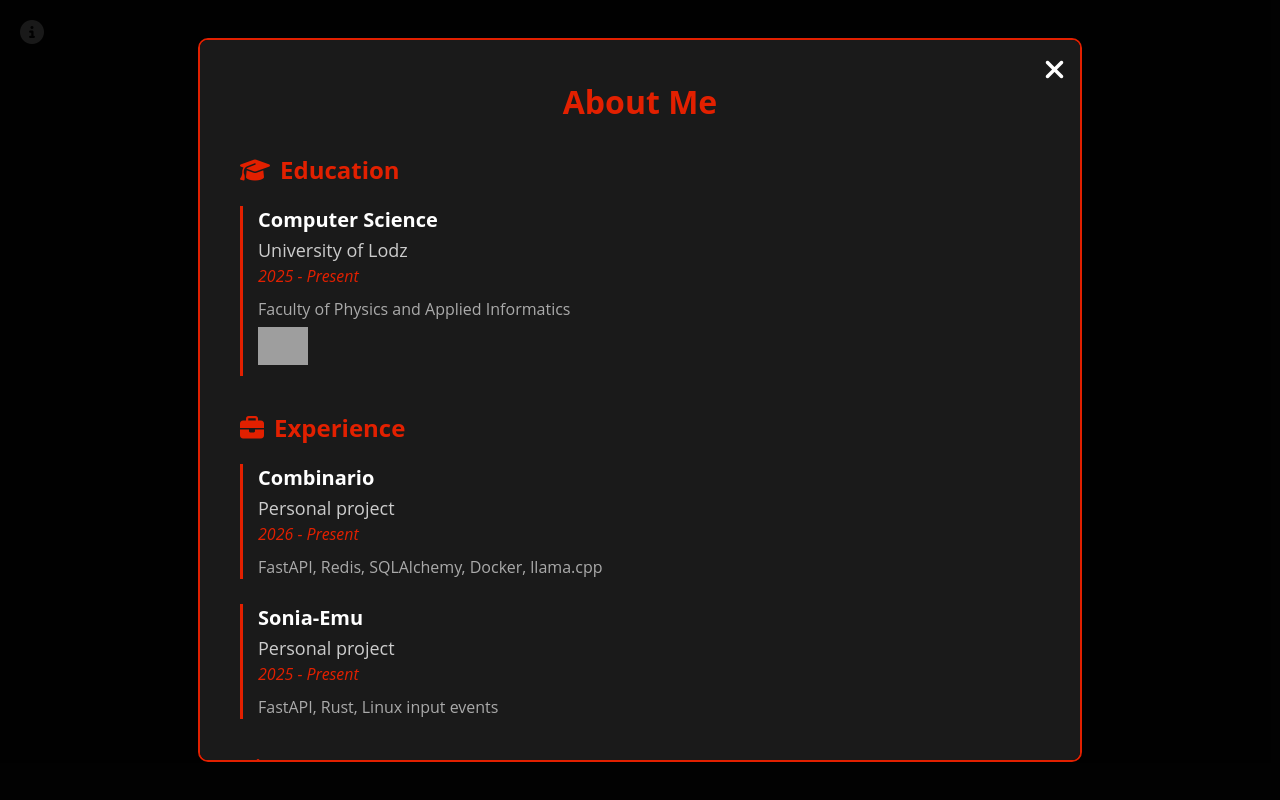
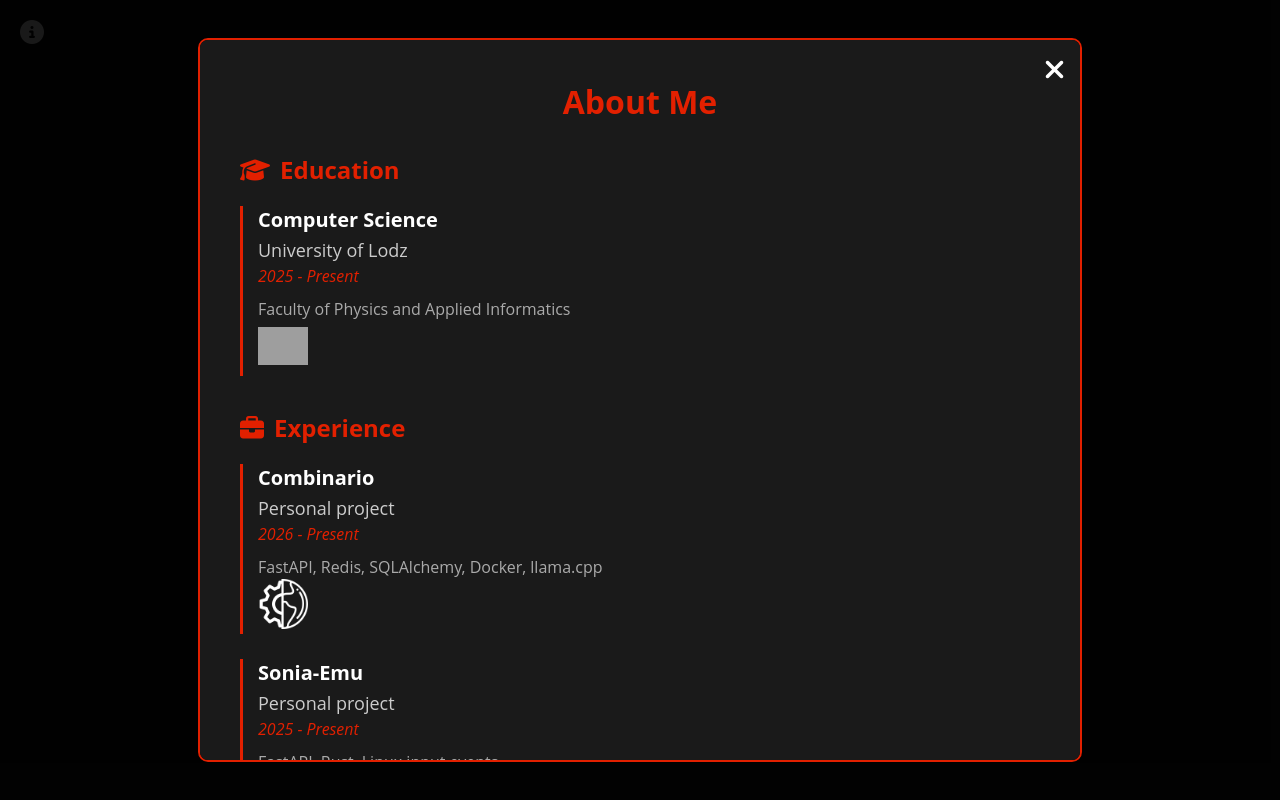
Before and after one commit to JarasIau/jarasIau.github.io, a plain HTML site: page index.html in a window 1280 px wide. Both pictures are taken after a click on the link 32 px from the left and 33 px from the top of the page. Drawn offline with Linux system fonts and the light colour scheme; grey boxes are pictures that could not be loaded.

Commit message:
Added logos to projects

```diff
--- a/index.html
+++ b/index.html
@@ -46,12 +46,14 @@
               <p class="item-description">
                 FastAPI, Redis, SQLAlchemy, Docker, llama.cpp
               </p>
+              <img src="static/images/combinario512.png" alt="combinario" class="item-logo">
             </div>
             <div class="item">
               <p class="item-title">Sonia-Emu</p>
               <p class="item-subtitle">Personal project</p>
               <p class="item-date">2025 - Present</p>
               <p class="item-description">FastAPI, Rust, Linux input events</p>
+              <img src="static/images/sonia-emu512.png" alt="combinario" class="item-logo">
             </div>
           </div>
 
```
